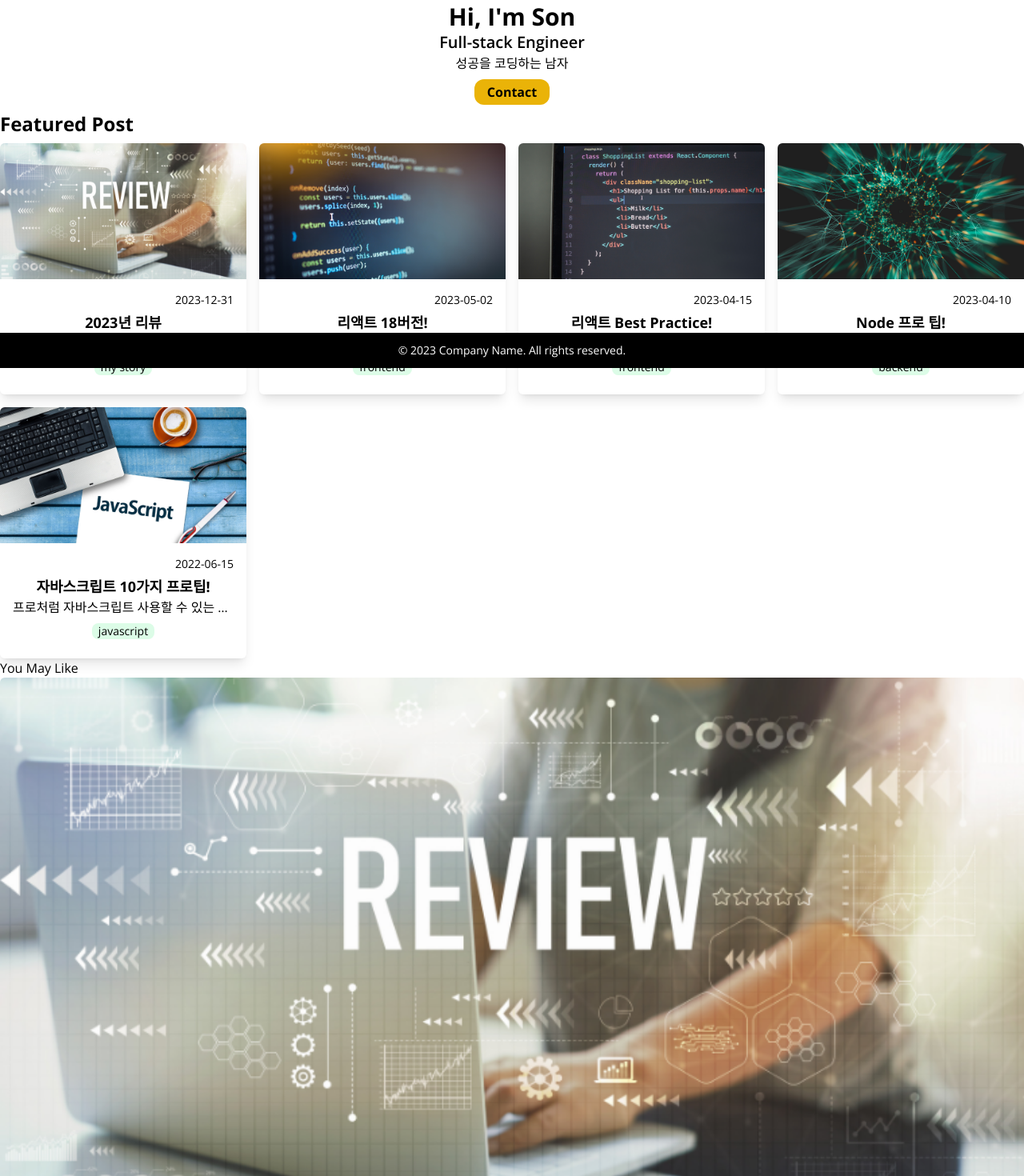
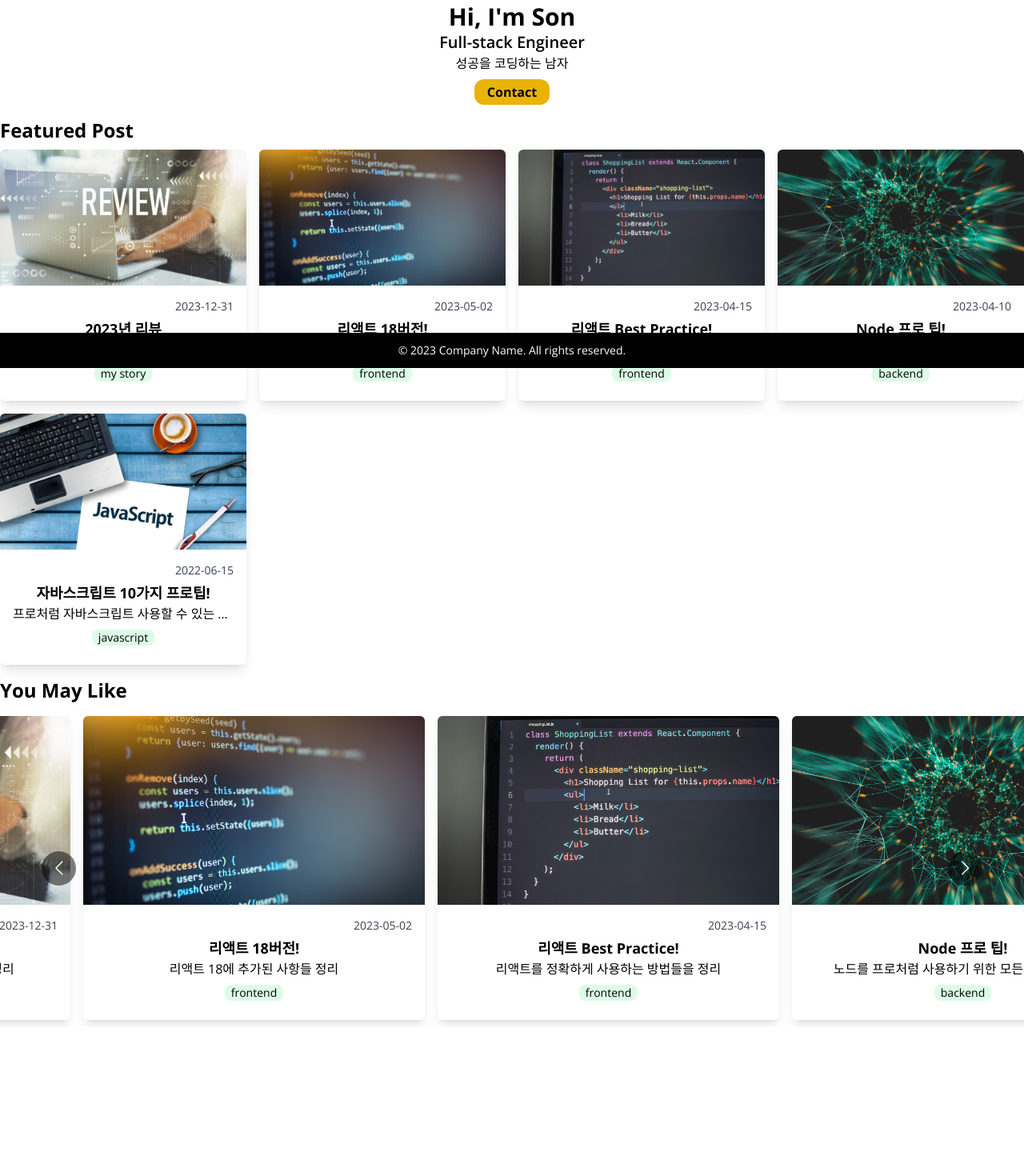
Before and after one commit to SonSeongJoon/NextJS-blog, a Next.js app: page / in a window 1280 px wide. Shown: the part 340-1810 px from the top of the page at 80% size. After the commit the page ends 1639 px from the top, so only its background shows below. Built offline with nearby package versions, Linux system fonts and the light colour scheme.

Commit message:
CarouselPost

```diff
--- a/service/post.ts
+++ b/service/post.ts
@@ -15,7 +15,7 @@ export async function getNonFeaturedPosts():Promise<Post[]> {
 }
 
 // featured된 것만 post 데이터 가져오기
-export async function getFeauredPosts():Promise<Post[]> {
+export async function getFeaturedPosts():Promise<Post[]> {
     return getAllPosts()
         .then(posts => posts.filter((post)=> post.featured))
 }
--- a/src/component/CarouselPosts.tsx
+++ b/src/component/CarouselPosts.tsx
@@ -1,12 +1,15 @@
 import {getNonFeaturedPosts} from "../../service/post";
 import PostCard from "@/component/PostCard";
+import MultiCarousel from "@/component/MultiCarousel";
 
 export default async function CarouselPosts() {
     const posts = await getNonFeaturedPosts();
-    return <section>
-        <h2>You May Like</h2>
-        {posts.map((post) => (
-            <PostCard post={post} key={post.path}/>
+    return <section className='my-4'>
+        <h2 className='text-2xl font-bold my-2'>You May Like</h2>
+        <MultiCarousel>
+            {posts.map((post) => (
+                <PostCard post={post} key={post.path}/>
             ))}
+        </MultiCarousel>
     </section>
 }
--- a/src/component/FeaturedPosts.tsx
+++ b/src/component/FeaturedPosts.tsx
@@ -1,13 +1,13 @@
 import PostGrid from "@/component/PostGrid";
-import {getAllPosts, getFeauredPosts} from "../../service/post";
+import {getAllPosts, getFeaturedPosts} from "../../service/post";
 
 export default async function FeaturedPostsPage() {
     // 1. 모든 포스트 데이터를 읽어와야 함
     // const posts = await getAllPosts();
     // 2. 모든 포스트 데이터를 보여줌
-    const posts = await getFeauredPosts();
+    const posts = await getFeaturedPosts();
     return (
-        <section>
+        <section className='my-4'>
             <h2 className='text-2xl font-bold my-2'>Featured Post</h2>
             <PostGrid posts={posts}/>
         </section>
--- a/src/component/PostCard.tsx
+++ b/src/component/PostCard.tsx
@@ -7,7 +7,7 @@ export default function PostCard({post: {
     title, description, date, category, path}
 }: Props) {
     return <Link href={`/posts/${path}`}>
-        <article className="rounded-md overflow-hidden shadow-lg">
+        <article className="rounded-md overflow-hidden shadow-lg hover:shadow-2xl">
             <Image
                 className='w-full'
                 src={`/images/posts/${path}.png`}
@@ -16,7 +16,7 @@ export default function PostCard({post: {
                 height={300}
             />
             <div className='flex flex-col items-center p-4'>
-                <time className='text-sm self-end mb-1'>{date.toString()}</time>
+                <time className='text-sm self-end mb-1 text-gray-700'>{date.toString()}</time>
                 <h3 className='text-lg font-bold'> {title}</h3>
                 <p className='w-full truncate text-center'>{description}</p>
                 <span className='text-sm rounded-lg bg-green-100 px-2 my-2'>{category}</span>
```
